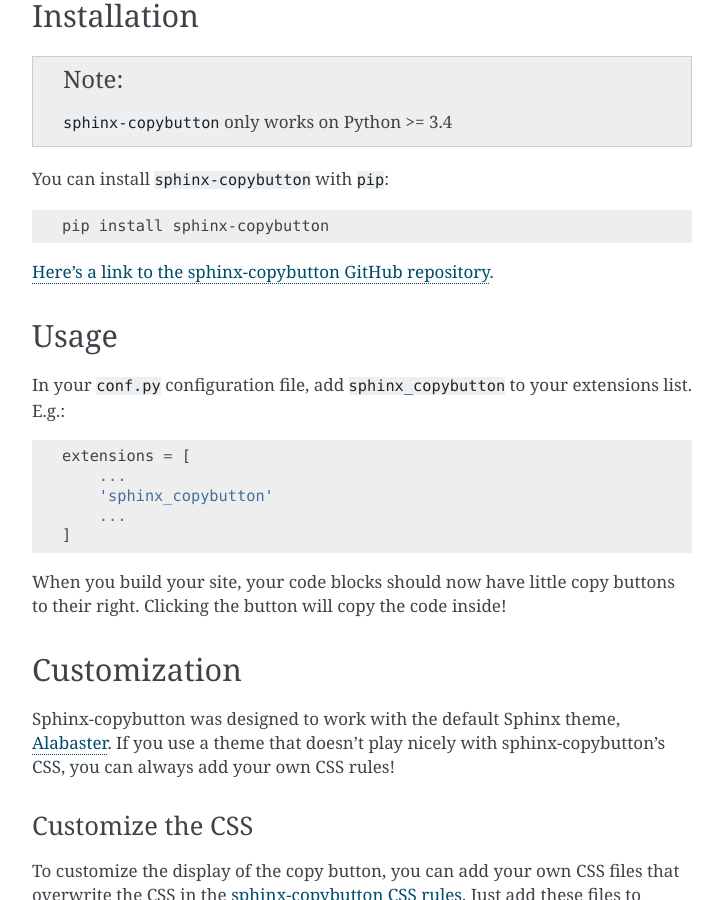
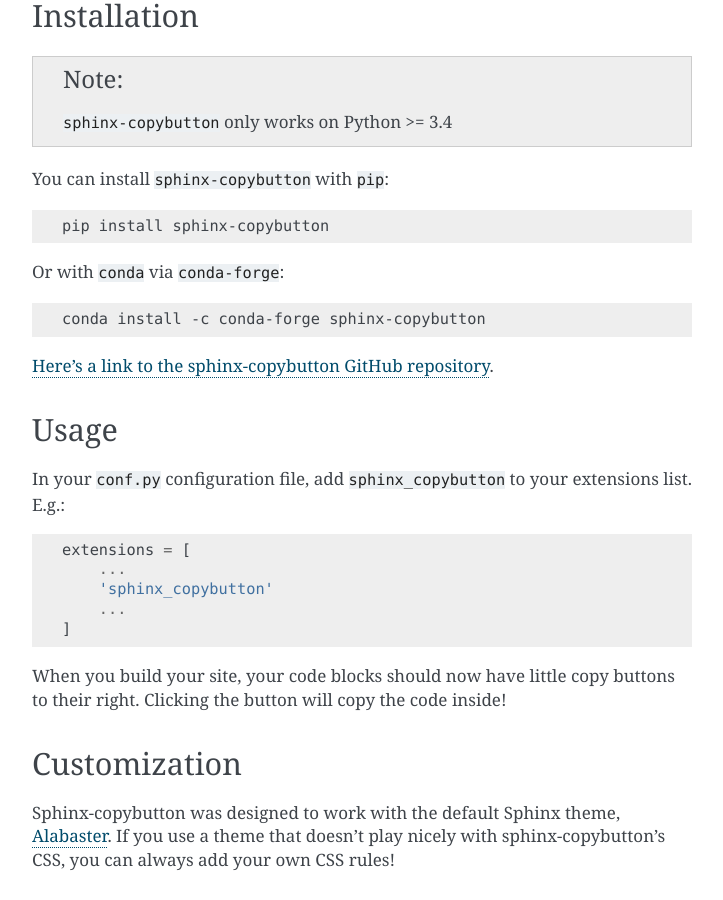
Before and after one commit to executablebooks/sphinx-copybutton, a Sphinx documentation site: the page built from doc/index.rst, in a window 1280 px wide and 900 px high, scrolled down 1047 px. Shown: the whole window, without its empty margins (388-1111 px from the left). Built offline with Sphinx 7.4.7, drawn with Linux system fonts in a browser that asks for light colours.

Commit message:
📖 DOC: Add conda-forge badge and install instructions (#92)

```diff
--- a/doc/index.rst
+++ b/doc/index.rst
@@ -9,6 +9,10 @@
 .. image:: https://img.shields.io/pypi/v/sphinx-copybutton.svg
    :target: https://pypi.org/project/sphinx_copybutton
    :alt: PyPi page
+
+.. image:: https://img.shields.io/conda/vn/conda-forge/sphinx-copybutton.svg
+   :target: https://anaconda.org/conda-forge/sphinx-copybutton
+   :alt: Conda Version
 
 Sphinx-copybutton does one thing: add a little "copy" button to the right
 of your code blocks. That's it! It is a lightweight wrapper around the
@@ -63,6 +67,12 @@
 .. code-block:: bash
 
    pip install sphinx-copybutton
+
+Or with ``conda`` via ``conda-forge``:
+
+.. code-block:: bash
+
+   conda install -c conda-forge sphinx-copybutton
 
 `Here's a link to the sphinx-copybutton GitHub repository <https://github.com/ExecutableBookProject/sphinx-copybutton>`_.
 
```
Also changed, not shown: README.md (+10 -3 lines).
